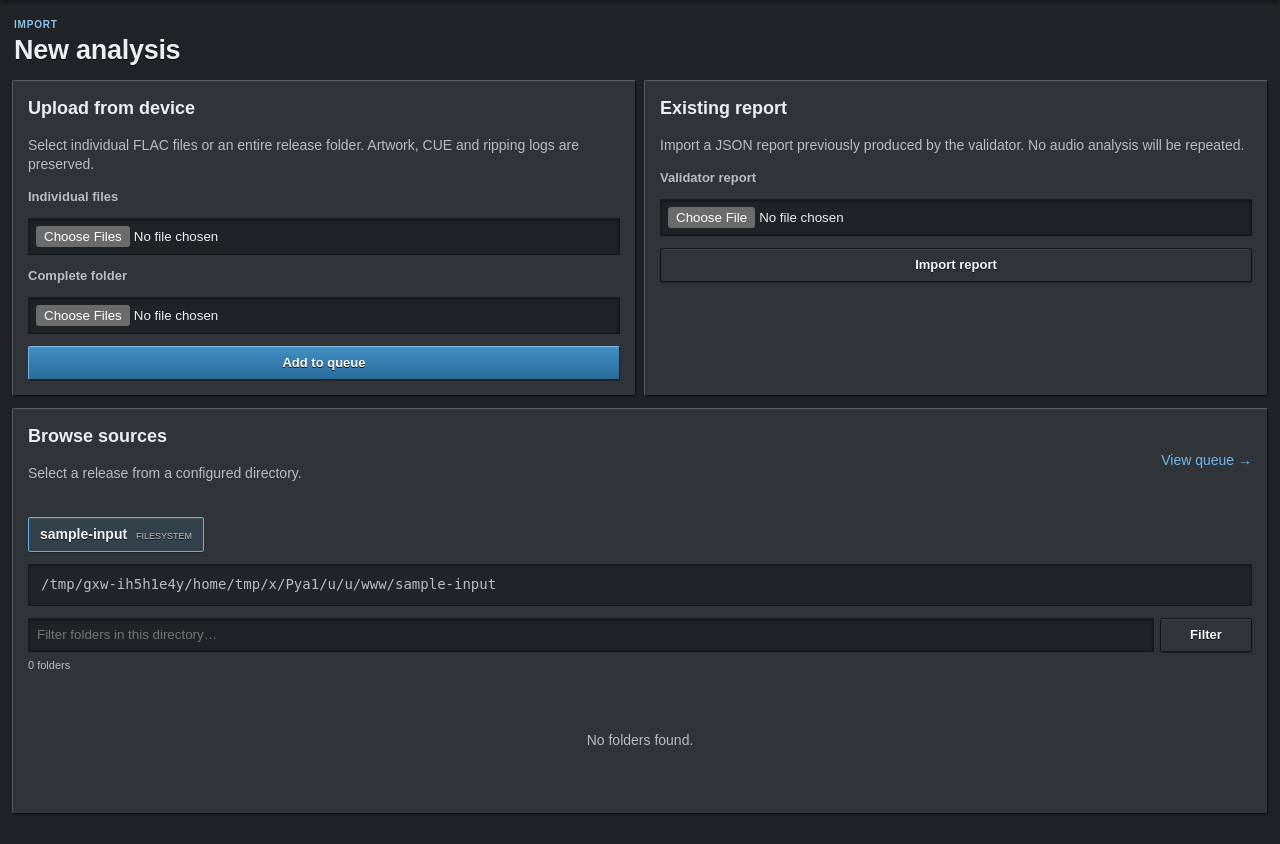
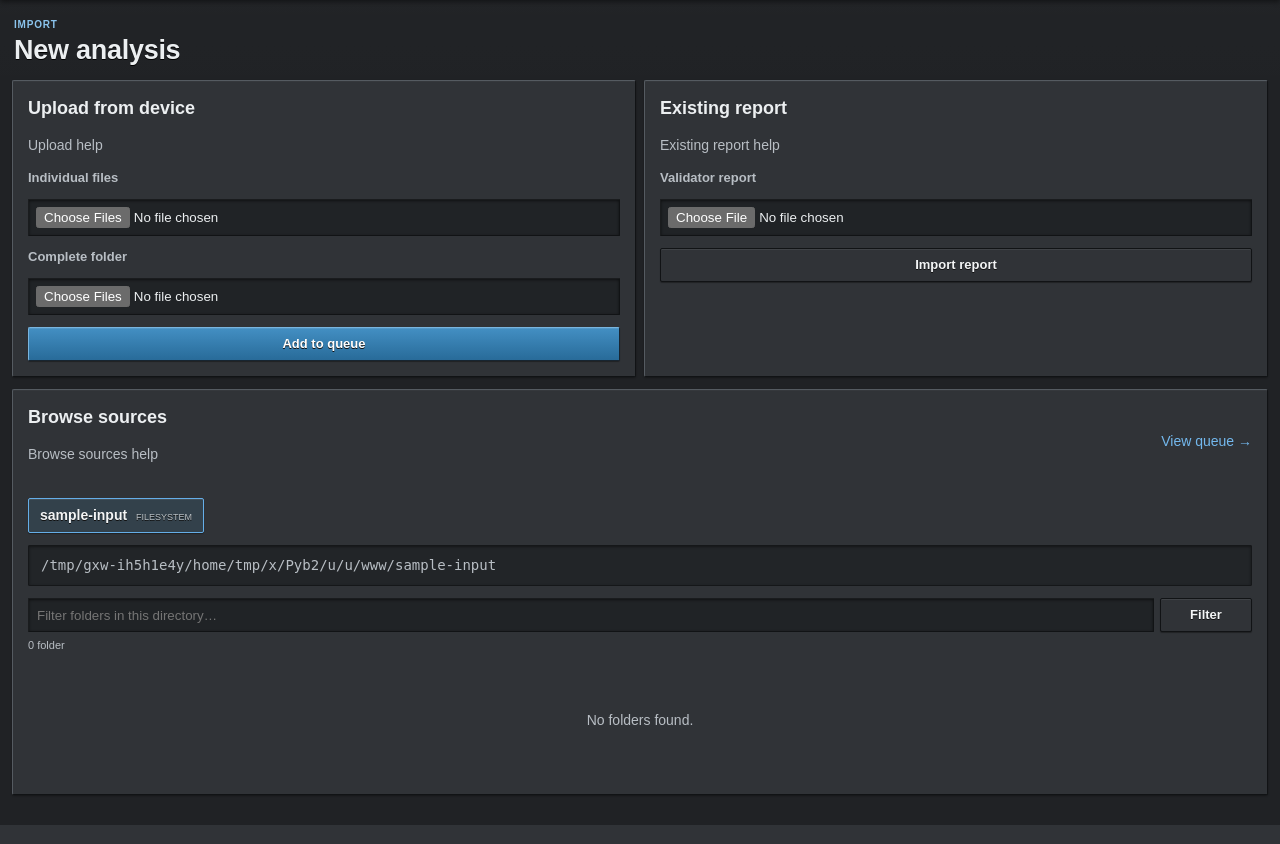
Before and after one commit to SpaceChips31/sonic-sentry, a FastAPI app: page /analyses/new in a window 1280 px wide. Shown: the part 54-898 px from the top of the page. Run offline with FastAPI, Linux system fonts and the light colour scheme; data comes from the database, SQL or seed files in the repository.

Commit message:
feat: localize analysis import and live source filter

```diff
--- a/app/templates/new_analysis.html
+++ b/app/templates/new_analysis.html
@@ -1,142 +1,34 @@
 {% extends "base.html" %}
-{% block title %}New analysis · Lossless Validator{% endblock %}
+{% block title %}{{ _('New analysis') }} · Lossless Validator{% endblock %}
 {% block content %}
-<section class="page-heading"><div><p class="eyebrow">Import</p><h1>New analysis</h1></div></section>
+<section class="page-heading"><div><p class="eyebrow">{{ _('Import') }}</p><h1>{{ _('New analysis') }}</h1></div></section>
 <section class="import-grid">
-  <article class="panel import-card">
-    <h2>Upload from device</h2><p>Select individual FLAC files or an entire release folder. Artwork, CUE and ripping logs are preserved.</p>
-    <form method="post" action="/analyses/upload" enctype="multipart/form-data">
-      <label>Individual files</label><input type="file" name="files" multiple accept=".flac,.cue,.log,.jpg,.jpeg,.png,.txt,.m3u,.m3u8">
-      <label>Complete folder</label><input type="file" name="files" multiple webkitdirectory directory>
-      <button class="button success" type="submit">Add to queue</button>
-    </form>
-  </article>
-  <article class="panel import-card">
-    <h2>Existing report</h2><p>Import a JSON report previously produced by the validator. No audio analysis will be repeated.</p>
-    <form method="post" action="/analyses/report" enctype="multipart/form-data">
-      <label>Validator report</label><input type="file" name="report" required accept=".json,application/json">
-      <button class="button secondary" type="submit">Import report</button>
-    </form>
-  </article>
+<article class="panel import-card"><h2>{{ _('Upload from device') }}</h2><p>{{ _('Upload help') }}</p><form method="post" action="/analyses/upload" enctype="multipart/form-data"><label>{{ _('Individual files') }}</label><input type="file" name="files" multiple accept=".flac,.cue,.log,.jpg,.jpeg,.png,.txt,.m3u,.m3u8"><label>{{ _('Complete folder') }}</label><input type="file" name="files" multiple webkitdirectory directory><button class="button success" type="submit">{{ _('Add to queue') }}</button></form></article>
+<article class="panel import-card"><h2>{{ _('Existing report') }}</h2><p>{{ _('Existing report help') }}</p><form method="post" action="/analyses/report" enctype="multipart/form-data"><label>{{ _('Validator report') }}</label><input type="file" name="report" required accept=".json,application/json"><button class="button secondary" type="submit">{{ _('Import report') }}</button></form></article>
 </section>
 <section class="panel browser-panel">
-  <div class="browser-heading"><div><h2>Browse sources</h2><p>Select a release from a configured directory.</p></div><a href="/analyses">View queue →</a></div>
-  {% if sources %}
-  <nav class="source-roots">
-    {% for item in sources %}
-    <a class="{% if item.id == source_id %}active{% endif %}" href="/analyses/new?source={{ item.id }}">
-      {{ item.name }} <small>{{ item.kind }}</small>
-    </a>
-    {% endfor %}
-  </nav>
-  <div class="current-path">{{ current }}</div>
-  <form class="browser-filter" method="get" action="/analyses/new">
-    <input type="hidden" name="source" value="{{ source_id }}"><input type="hidden" name="path" value="{{ relative_path }}">
-    <input type="search" name="q" value="{{ query }}" placeholder="Filter folders in this directory…" aria-label="Filter folders">
-    <button class="button secondary" type="submit">Filter</button>
-    {% if query %}<a class="button secondary" href="/analyses/new?source={{ source_id }}&path={{ relative_path|urlencode }}">Clear</a>{% endif %}
-  </form>
-  <div class="browser-summary">
-    <span>{{ total_directories }} folder{{ '' if total_directories == 1 else 's' }}{% if query %} matching “{{ query }}”{% endif %}</span>
-    {% if results_limited %}<strong>Showing the first 200 results. Refine the filter.</strong>{% endif %}
-  </div>
-  {% if relative_path %}
-  <div class="analysis-actions">
-    <form method="post" action="/analyses/container">
-      <input type="hidden" name="source_id" value="{{ source_id }}"><input type="hidden" name="relative_path" value="{{ relative_path }}">
-      <button class="button success" type="submit">Analyze this release</button>
-    </form>
-    <form method="post" action="/analyses/batch" onsubmit="return confirm('Search recursively and queue every FLAC album below this folder? Each album will be routed independently.')">
-      <input type="hidden" name="source_id" value="{{ source_id }}"><input type="hidden" name="relative_path" value="{{ relative_path }}">
-      <button class="button secondary" type="submit">Queue albums recursively</button>
-    </form>
-  </div>
-  <p class="batch-help">Use recursive mode on an artist folder or a mixed library. Conventional CD, Disc and Digital Media folders are grouped as one album.</p>
-  {% endif %}
-  {% if parent_path is not none %}<a class="directory-row" href="/analyses/new?source={{ source_id }}&path={{ parent_encoded }}"><span>📁 ..</span></a>{% endif %}
-  <div id="directory-results" data-source="{{ source_id }}" data-path="{{ relative_path }}">
-  {% for directory in directories %}
-  <a class="directory-row" href="/analyses/new?source={{ source_id }}&path={{ directory.encoded }}"><span>📁 {{ directory.name }}</span><span aria-hidden="true">→</span></a>
-  {% else %}<div class="empty"><p>No folders found{% if query %} for this filter{% endif %}.</p></div>{% endfor %}
-  </div>
-  {% else %}
-  <div class="empty"><p>No analysis sources configured.</p><a class="button success" href="/settings">Configure a source</a></div>
-  {% endif %}
+<div class="browser-heading"><div><h2>{{ _('Browse sources') }}</h2><p>{{ _('Browse sources help') }}</p></div><a href="/analyses">{{ _('View queue →') }}</a></div>
+{% if sources %}
+<nav class="source-roots">{% for item in sources %}<a class="{% if item.id == source_id %}active{% endif %}" href="/analyses/new?source={{ item.id }}">{{ item.name }} <small>{{ item.kind }}</small></a>{% endfor %}</nav>
+<div class="current-path">{{ current }}</div>
+<form class="browser-filter" method="get" action="/analyses/new"><input type="hidden" name="source" value="{{ source_id }}"><input type="hidden" name="path" value="{{ relative_path }}"><input type="search" name="q" value="{{ query }}" placeholder="{{ _('Filter folders in this directory…') }}" aria-label="{{ _('Filter') }}"><button class="button secondary" type="submit">{{ _('Filter') }}</button>{% if query %}<a class="button secondary" href="/analyses/new?source={{ source_id }}&path={{ relative_path|urlencode }}">{{ _('Clear filter') }}</a>{% endif %}</form>
+<div class="browser-summary"><span>{{ total_directories }} folder</span>{% if results_limited %}<strong>{{ _('Showing first results') }}</strong>{% endif %}</div>
+{% if relative_path %}<div class="analysis-actions"><form method="post" action="/analyses/container"><input type="hidden" name="source_id" value="{{ source_id }}"><input type="hidden" name="relative_path" value="{{ relative_path }}"><button class="button success" type="submit">{{ _('Analyze this release') }}</button></form><form method="post" action="/analyses/batch" onsubmit="return confirm({{ _('Batch confirm')|tojson }})"><input type="hidden" name="source_id" value="{{ source_id }}"><input type="hidden" name="relative_path" value="{{ relative_path }}"><button class="button secondary" type="submit">{{ _('Queue albums recursively') }}</button></form></div><p class="batch-help">{{ _('Batch help') }}</p>{% endif %}
+{% if parent_path is not none %}<a class="directory-row" href="/analyses/new?source={{ source_id }}&path={{ parent_encoded }}"><span>📁 ..</span></a>{% endif %}
+<div id="directory-results" data-source="{{ source_id }}" data-path="{{ relative_path }}">{% for directory in directories %}<a class="directory-row" href="/analyses/new?source={{ source_id }}&path={{ directory.encoded }}"><span>📁 {{ directory.name }}</span><span aria-hidden="true">→</span></a>{% else %}<div class="empty"><p>{{ _('No folders found') }}.</p></div>{% endfor %}</div>
+{% else %}<div class="empty"><p>{{ _('No analysis sources configured') }}.</p><a class="button success" href="/settings">{{ _('Configure a source') }}</a></div>{% endif %}
 </section>
-{% if sources %}
-<script>
+{% if sources %}<script>
 (() => {
-  const input = document.querySelector('.browser-filter input[name="q"]');
-  const results = document.getElementById('directory-results');
-  const summary = document.querySelector('.browser-summary');
-  if (!input || !results) return;
-
-  let timer;
-  let controller;
-
-  function render(payload) {
-    results.replaceChildren();
-    if (!payload.directories.length) {
-      const empty = document.createElement('div');
-      empty.className = 'empty';
-      empty.innerHTML = '<p>No folders found for this filter.</p>';
-      results.append(empty);
-    }
-
-    for (const directory of payload.directories) {
-      const link = document.createElement('a');
-      link.className = 'directory-row';
-      const params = new URLSearchParams({
-        source: results.dataset.source,
-        path: directory.relative
-      });
-      link.href = '/analyses/new?' + params.toString();
-
-      const label = document.createElement('span');
-      label.textContent = '📁 ' + directory.name;
-      const arrow = document.createElement('span');
-      arrow.textContent = '→';
-      arrow.setAttribute('aria-hidden', 'true');
-      link.append(label, arrow);
-      results.append(link);
-    }
-
-    summary.replaceChildren();
-    const count = document.createElement('span');
-    count.textContent = payload.total + (payload.total === 1 ? ' folder' : ' folders')
-      + (input.value.trim() ? ' matching “' + input.value.trim() + '”' : '');
-    summary.append(count);
-    if (payload.limited) {
-      const warning = document.createElement('strong');
-      warning.textContent = 'Showing the first 200 results. Keep typing to refine.';
-      summary.append(warning);
-    }
-  }
-
-  async function filterDirectories() {
-    if (controller) controller.abort();
-    controller = new AbortController();
-    const params = new URLSearchParams({
-      path: results.dataset.path,
-      q: input.value.trim()
-    });
-    try {
-      const response = await fetch(
-        '/api/sources/' + results.dataset.source + '/directories?' + params.toString(),
-        {signal: controller.signal}
-      );
-      if (!response.ok) throw new Error('Filter request failed');
-      render(await response.json());
-    } catch (error) {
-      if (error.name !== 'AbortError') summary.textContent = 'Unable to update the folder list.';
-    }
-  }
-
-  input.addEventListener('input', () => {
-    window.clearTimeout(timer);
-    timer = window.setTimeout(filterDirectories, 180);
-  });
+const input=document.querySelector('.browser-filter input[name="q"]'),results=document.getElementById('directory-results'),summary=document.querySelector('.browser-summary');
+if(!input||!results)return;
+const messages={none:{{ _('No folders found')|tojson }},limited:{{ _('Showing first results')|tojson }},error:{{ _('Unable to update folder list.')|tojson }}};
+let timer,controller;
+function render(payload){results.replaceChildren();if(!payload.directories.length){const empty=document.createElement('div');empty.className='empty';const p=document.createElement('p');p.textContent=messages.none+'.';empty.append(p);results.append(empty);}
+for(const directory of payload.directories){const link=document.createElement('a');link.className='directory-row';link.href='/analyses/new?'+new URLSearchParams({source:results.dataset.source,path:directory.relative});const label=document.createElement('span');label.textContent='📁 '+directory.name;const arrow=document.createElement('span');arrow.textContent='→';arrow.setAttribute('aria-hidden','true');link.append(label,arrow);results.append(link);}
+summary.replaceChildren();const count=document.createElement('span');count.textContent=String(payload.total);summary.append(count);if(payload.limited){const warning=document.createElement('strong');warning.textContent=messages.limited;summary.append(warning);}}
+async function filterDirectories(){if(controller)controller.abort();controller=new AbortController();const params=new URLSearchParams({path:results.dataset.path,q:input.value.trim()});try{const response=await fetch('/api/sources/'+results.dataset.source+'/directories?'+params,{signal:controller.signal});if(!response.ok)throw new Error();render(await response.json());}catch(error){if(error.name!=='AbortError')summary.textContent=messages.error;}}
+input.addEventListener('input',()=>{clearTimeout(timer);timer=setTimeout(filterDirectories,180);});
 })();
-</script>
-{% endif %}
+</script>{% endif %}
 {% endblock %}
```
